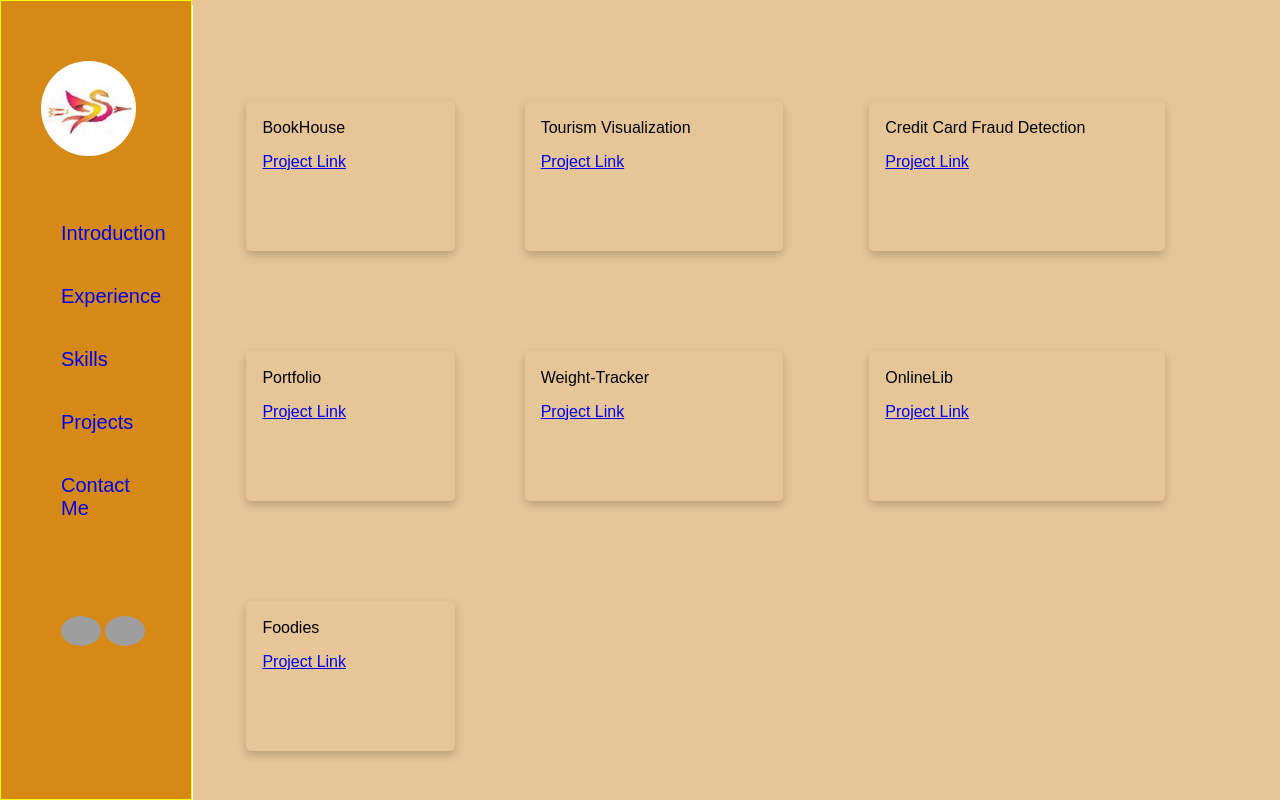
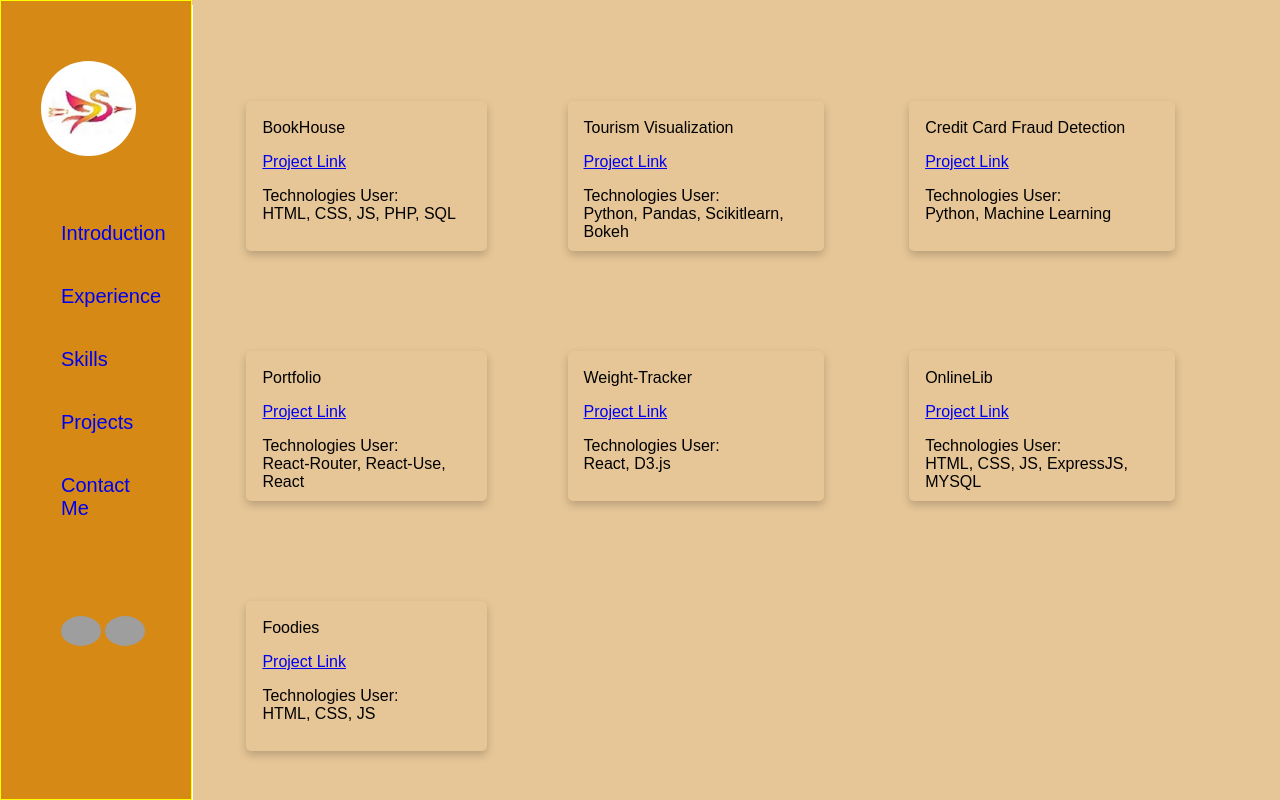
Before and after one commit to sasankamouliveleti/portfolio, a React (Create React App) app: page /projects in a window 1280 px wide. Built offline with nearby package versions, Linux system fonts and the light colour scheme; grey boxes are pictures that could not be loaded; what google-maps-react would draw is missing.

Commit message:
Updated Projects with Technologies used

```diff
--- a/public/data/projects.json
+++ b/public/data/projects.json
@@ -4,43 +4,50 @@
             "pid": "0",
             "pname": "BookHouse",
             "pgitlink": "https://github.com/sasankamouliveleti/Bookhouse",
-            "pdesc": "This is an application where in user can order books online"
+            "pdesc": "This is an application where in user can order books online",
+            "LangTech": "HTML, CSS, JS, PHP, SQL"
         },
         {
             "pid": "1",
             "pname": "Tourism Visualization",
             "pgitlink": "https://github.com/sasankamouliveleti/tourism",
-            "pdesc": "Worked on tourism data collection and analysis, collected from open source websites like Yelp and Foursquare using web scraping techniques."
+            "pdesc": "Worked on tourism data collection and analysis, collected from open source websites like Yelp and Foursquare using web scraping techniques.",
+            "LangTech": "Python, Pandas, Scikitlearn, Bokeh"
         },
         {
             "pid": "2",
             "pname": "Credit Card Fraud Detection",
             "pgitlink": "https://github.com/sasankamouliveleti/Credit-Card-Fraud-Detection",
-            "pdesc": "Worked on tourism data collection and analysis, collected from open source websites like Yelp and Foursquare using web scraping techniques."
+            "pdesc": "Worked on tourism data collection and analysis, collected from open source websites like Yelp and Foursquare using web scraping techniques.",
+            "LangTech": "Python, Machine Learning"
         },
         {
             "pid": "3",
             "pname": "Portfolio",
             "pgitlink": "https://github.com/sasankamouliveleti/portfolio",
-            "pdesc": "Built with ReactJS"
+            "pdesc": "Built with ReactJS",
+            "LangTech": "React-Router, React-Use, React"
         },
         {
             "pid": "4",
             "pname": "Weight-Tracker",
             "pgitlink": "https://github.com/sasankamouliveleti/Weight-Tracker",
-            "pdesc": "Tracking weights with a visual representation of line graph"
+            "pdesc": "Tracking weights with a visual representation of line graph",
+            "LangTech": "React, D3.js"
         },
         {
             "pid": "5",
             "pname": "OnlineLib",
             "pgitlink": "https://github.com/sasankamouliveleti/OnlineLib",
-            "pdesc": "This is an application where in user can read books online and upload books which can be read by other users online."
+            "pdesc": "This is an application where in user can read books online and upload books which can be read by other users online.",
+            "LangTech": "HTML, CSS, JS, ExpressJS, MYSQL"
         },
         {
             "pid": "5",
             "pname": "Foodies",
             "pgitlink": "https://github.com/sasankamouliveleti/Foodies",
-            "pdesc": "Created a website for Foodies"
+            "pdesc": "Created a website for Foodies",
+            "LangTech": "HTML, CSS, JS"
         }
     ]
 }
--- a/src/components/Projects/Projects.js
+++ b/src/components/Projects/Projects.js
@@ -23,6 +23,10 @@ const Projects = () => {
                 Project Link
               </a>
             </p>
+            <p>
+              Technologies User: <br></br>
+              {project.LangTech}
+            </p>
           </Card>
         );
       })}
```
